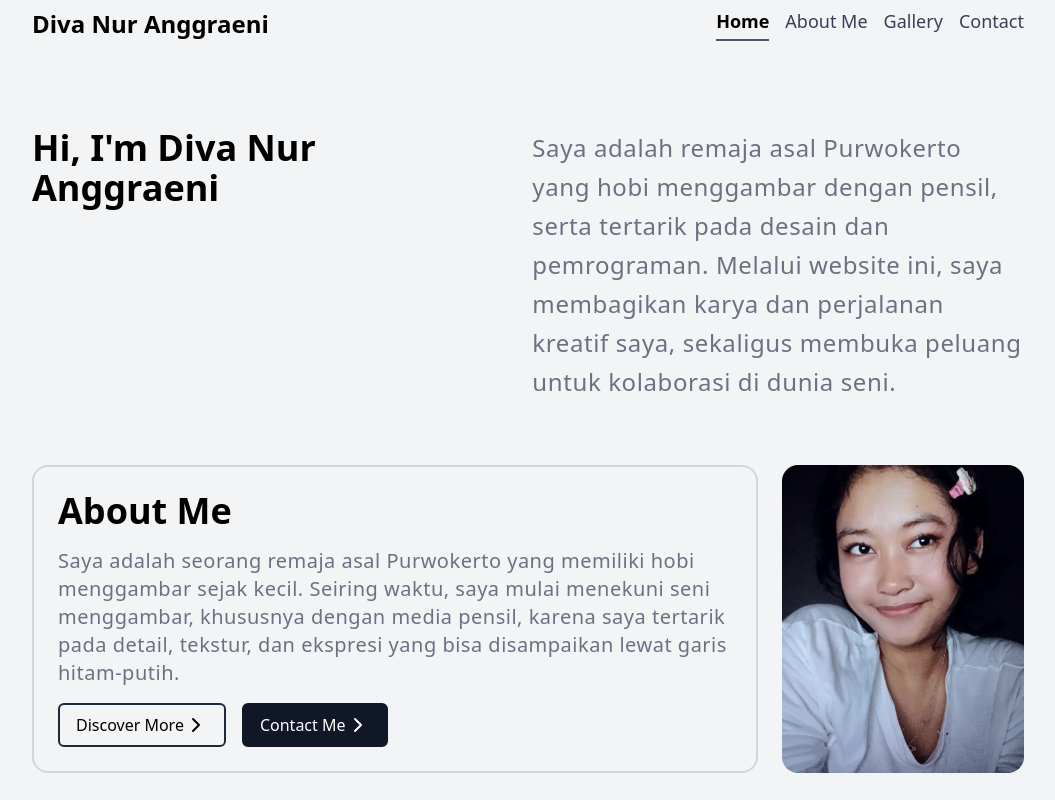
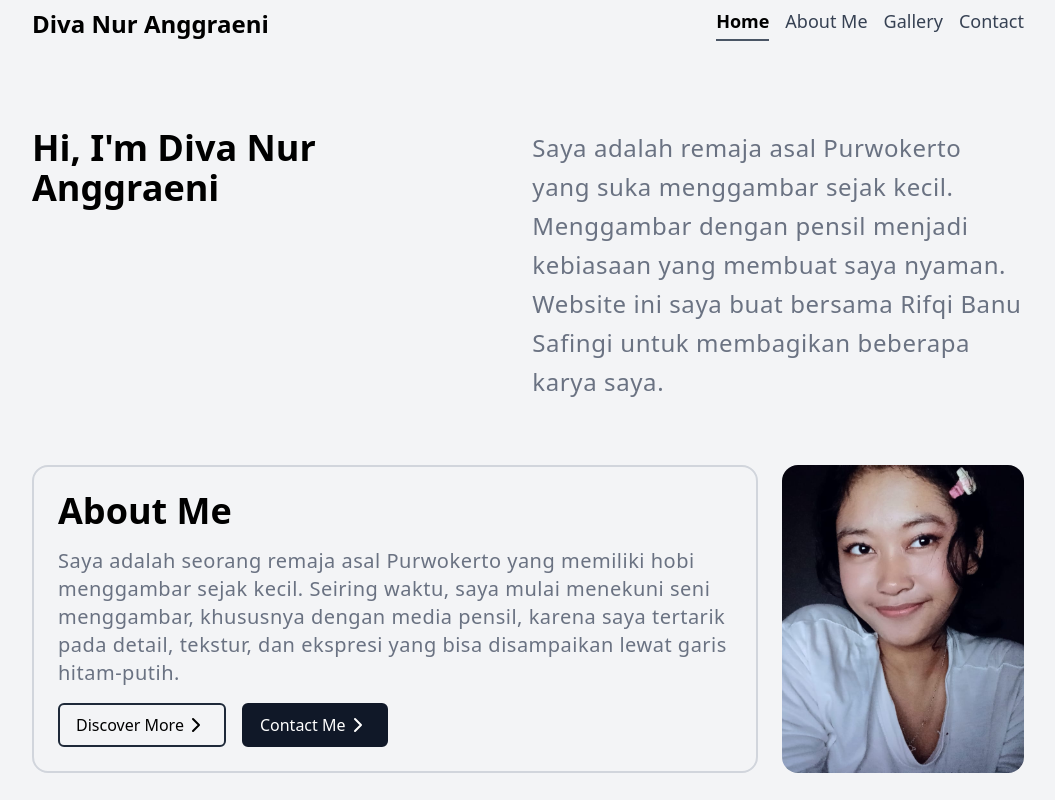
Before and after one commit to divanggraeni/diva-art-gallery, a Next.js app: page / in a window 1280 px wide. Shown: the top 800 px of the page, without its empty margins (112-1167 px from the left). Built offline with nearby package versions, Linux system fonts and the light colour scheme.

Commit message:
fix: update homepage description and clean up code formatting

```diff
--- a/src/app/page.tsx
+++ b/src/app/page.tsx
@@ -17,7 +17,7 @@ export default function Home() {
 					Hi, I'm <span className="font-bold">Diva Nur Anggraeni</span>
 				</>
 			}
-			description="Saya adalah remaja asal Purwokerto yang hobi menggambar dengan pensil, serta tertarik pada desain dan pemrograman. Melalui website ini, saya membagikan karya dan perjalanan kreatif saya, sekaligus membuka peluang untuk kolaborasi di dunia seni."
+			description="Saya adalah remaja asal Purwokerto yang suka menggambar sejak kecil. Menggambar dengan pensil menjadi kebiasaan yang membuat saya nyaman. Website ini saya buat bersama Rifqi Banu Safingi untuk membagikan beberapa karya saya."
 		>
 			{/* About section */}
 			<div className="w-full flex flex-col gap-6 md:flex-row-reverse">
@@ -34,7 +34,7 @@ export default function Home() {
 							<Button variant="outline" className="flex items-center self-start">
 								Discover More <ChevronRight />
 							</Button>
-                        </Link>
+						</Link>
 
 						<Link href="/contact">
 							<Button variant="default" className="flex items-center self-start">
```
